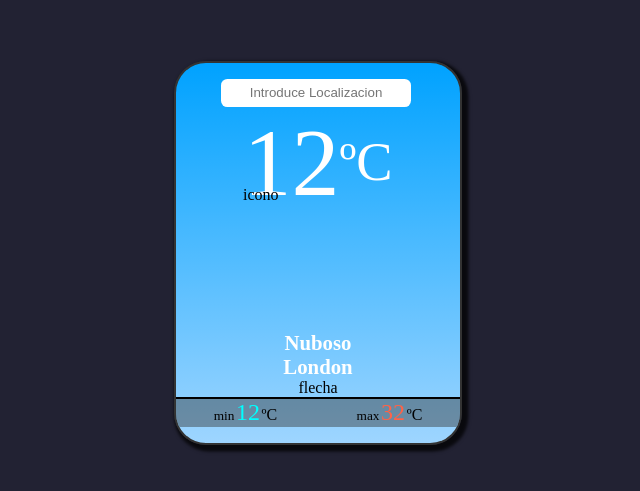
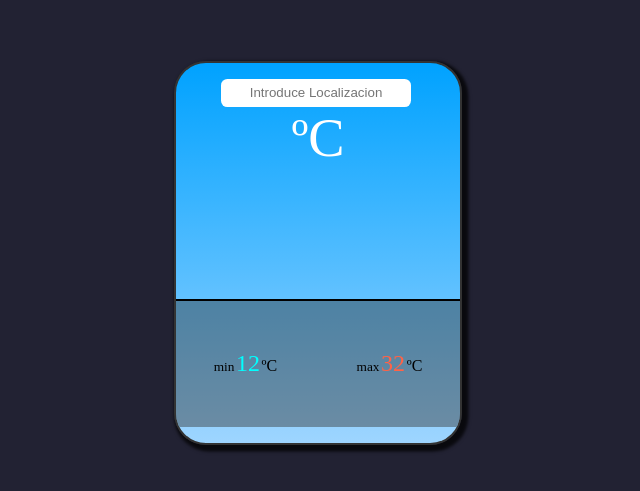
Before and after one commit to Santiagomadaw/weatherliketoday, a website built with Vite: page src/index.html in a window 1280 px wide. Shown: the part 147-638 px from the top of the page, without its empty margins (322-962 px from the left). Built offline with nearby package versions, Linux system fonts and the light colour scheme; no server answers.

Commit message:
first commiticons

```diff
--- a/src/index.html
+++ b/src/index.html
@@ -22,17 +22,17 @@
     </form>
 
     <div class="tempnumber">
-      <div class="tempcelcius" id="tempcelcius">12</div>
+      <div class="tempcelcius" id="tempcelcius"></div>
       <div class="tempsimbol">ºC</div>
     </div>
 
-    <div id="weathericon">icono</div>
-    <div class="description" id="description">nuboso</div>
+    <div id="weathericon"></div>
+    <div class="description" id="description"></div>
 
 
 
-    <div class="cityname" id="zone">london</div>
-    <div class="date" id="date">flecha</div>
+    <div class="cityname" id="zone"></div>
+    <div class="date" id="date"></div>
 
     <div class="minmax">
       <div class="mini"><small>min</small><span id="min">12</span>ºC</div>
--- a/src/index.js
+++ b/src/index.js
@@ -15,8 +15,6 @@ const max = document.getElementById("max");
 
 const displayData = (objeto) => {
     zone.textContent = objeto.name;
-    console.log("que pasa qui¿");
-    console.log(objeto.name);
 
     tempcelcius.textContent = Math.floor(objeto.main.temp);
     description.textContent = objeto.weather[0].description;
```
